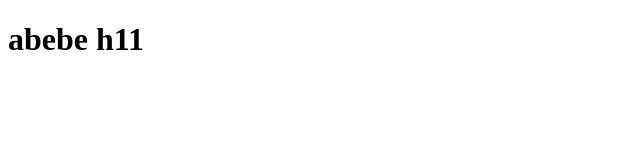
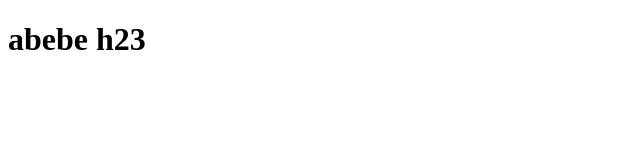
Before and after one commit to leo1371/abebe, a plain HTML site: page index.html in a window 1280 px wide. Shown: the full height of the page, 0-640 px from the left. Drawn offline with Linux system fonts and the light colour scheme.

Commit message:
create new h1

```diff
--- a/index.html
+++ b/index.html
@@ -7,6 +7,6 @@
     <title>hello abebe</title>
 </head>
 <body>
-    <h1>abebe h11</h1>
+    <h1>abebe h23</h1>
 </body>
 </html>
```
